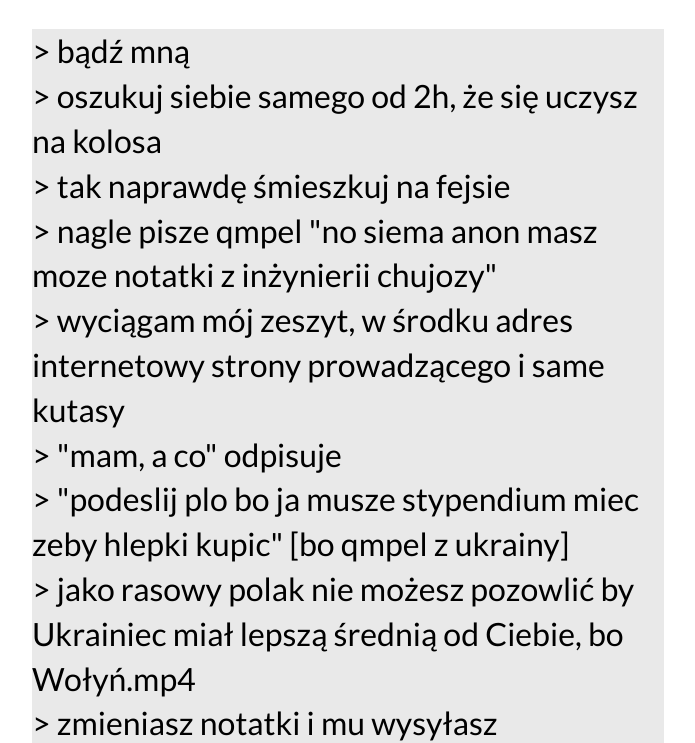
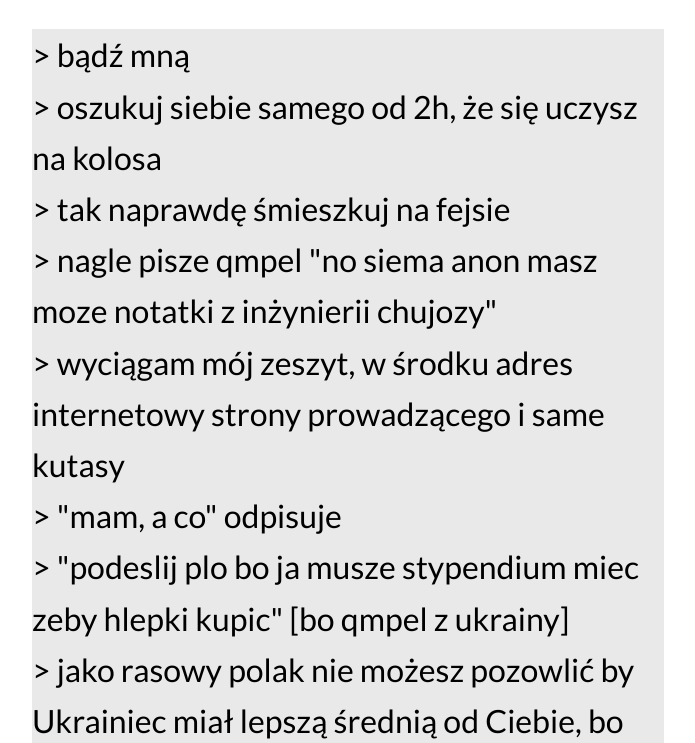
Before and after one commit to marekhuckmann/marekhuckmann.github.io, a plain HTML site: page pasta.html in a window 1280 px wide. Shown: the part 63-806 px from the top of the page, without its empty margins (292-987 px from the left). Drawn offline with Linux system fonts and the light colour scheme.

Commit message:
Update pasta.html

```diff
--- a/pasta.html
+++ b/pasta.html
@@ -15,7 +15,7 @@
         text-align: left;
         margin: 0 auto;
         width: 80%;
-        line-height: 1.4em;
+        line-height: 1.6em;
         background-color: #e9e9e9;
     }
 
```
